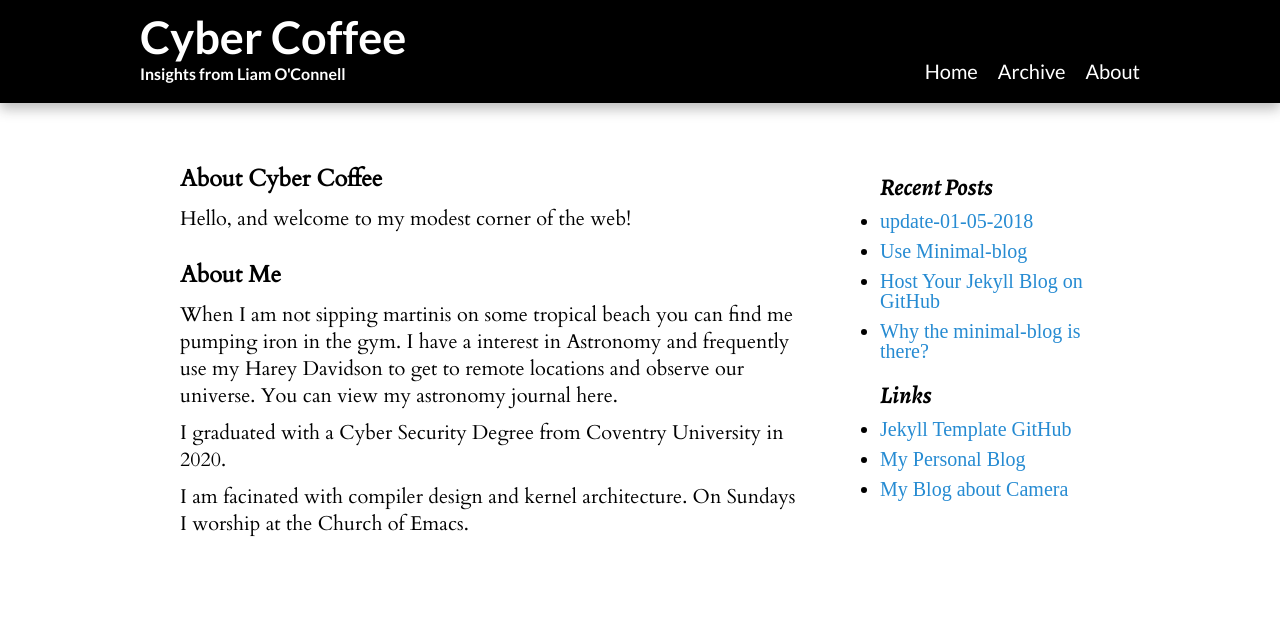
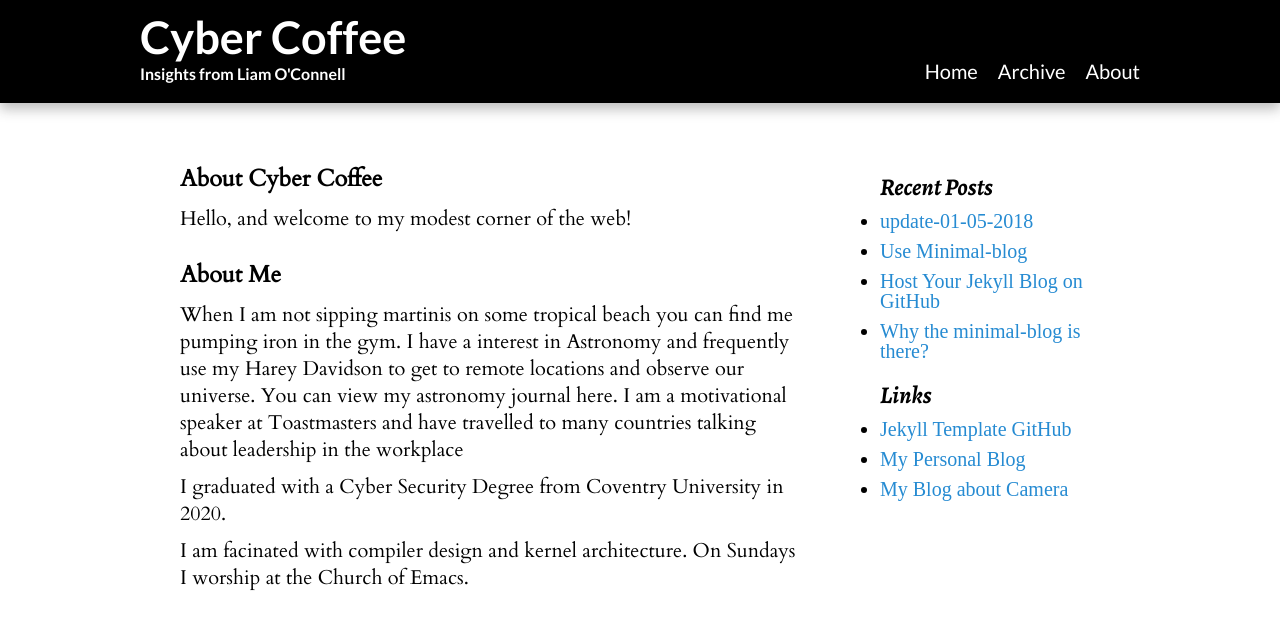
Before and after one commit to lpoconnell/CyberCoffee, a Jekyll site: the page built from list.html, in a window 1280 px wide. Shown: the top 630 px of the page. Built offline with Jekyll 4.4.1, drawn with Linux system fonts in a browser that asks for light colours; some web fonts are replaced.

Commit message:
Update list.html

```diff
--- a/list.html
+++ b/list.html
@@ -5,6 +5,6 @@ layout: default
 <p>Hello, and welcome to my modest corner of the web!</p>
 <br>
 <h3>About Me</h3>
-<p>When I am not sipping martinis on some tropical beach you can find me pumping iron in the gym. I have a interest in Astronomy and frequently use my Harey Davidson to get to remote locations and observe our universe. You can view my astronomy journal here. </p>
+<p>When I am not sipping martinis on some tropical beach you can find me pumping iron in the gym. I have a interest in Astronomy and frequently use my Harey Davidson to get to remote locations and observe our universe. You can view my astronomy journal here. I am a motivational speaker at Toastmasters and have travelled to many countries talking about leadership in the workplace </p>
 <p>I graduated with a Cyber Security Degree from Coventry University in 2020. </p>
 <p>I am facinated with compiler design and kernel architecture. On Sundays I worship at the Church of Emacs.</p>
```
